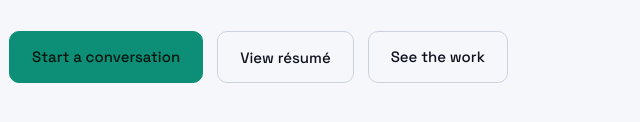
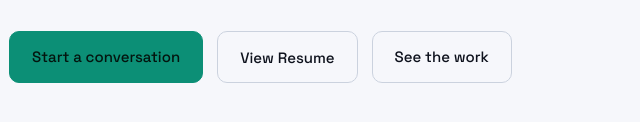
Before and after one commit to rajeshr62423/portfolio-, a plain HTML site: page index.html in a window 1280 px wide. Shown: the part 678-800 px from the top of the page, 99-739 px from the left. Drawn offline with Linux system fonts and the light colour scheme.

Commit message:
Update index.html

```diff
--- a/index.html
+++ b/index.html
@@ -385,7 +385,7 @@
         <div class="status-line mono"><span class="pulse"></span> available: immediate · Chennai, IN</div>
         <div class="hero-actions">
           <a class="btn btn-primary" href="#contact">Start a conversation</a>
-          <button class="btn btn-ghost" type="button" data-resume>View résumé</button>
+          <button class="btn btn-ghost" type="button" data-resume>View Resume</button>
           <a class="btn btn-ghost" href="#projects">See the work</a>
         </div>
       </div>
```
